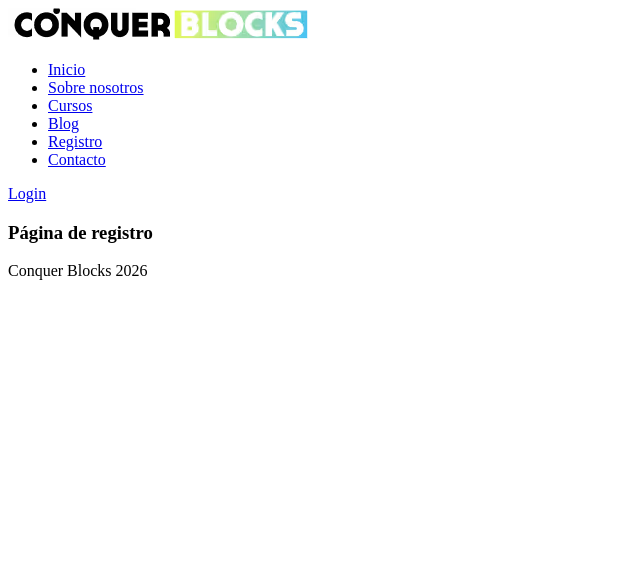
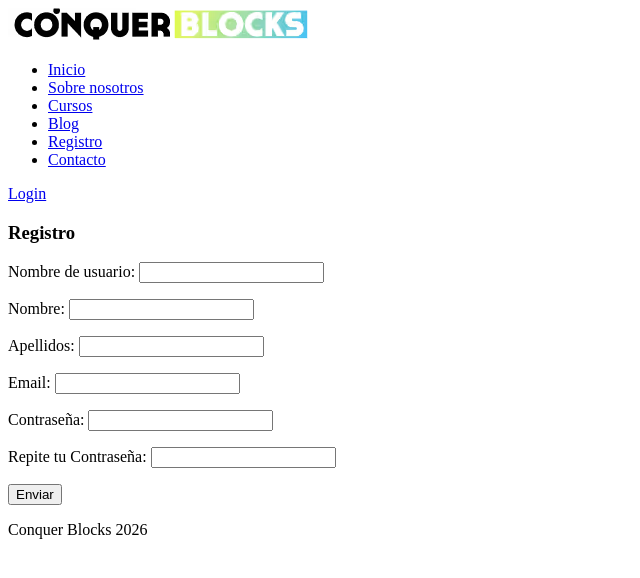
Before and after one commit to Javi-kl/mi-proyecto-django, a Django app: page /registro/ in a window 1280 px wide. Shown: the top 578 px of the page, without its empty margins (0-640 px from the left). Run offline with Django 5.2, Linux system fonts and the light colour scheme.

Commit message:
feat: agregar registro de usuarios mediante formulario.

```diff
--- a/conquerblocks_1/conquerblocks_1/templates/core/register.html
+++ b/conquerblocks_1/conquerblocks_1/templates/core/register.html
@@ -2,5 +2,17 @@
 
 {% block head_title %}Registro{% endblock%}
 {% block page_content%}
-    <h1>Página de registro</h1>
+    <h1>Registro</h1>
+    {% if form %}
+        {% if error_message %}
+            {{ error_message }}
+        {% endif %}
+        <form action="" method="post">
+            {% csrf_token %}
+            {{ form.as_p}}
+            <button>Enviar</button>
+        </form>
+    {% else %}
+    <p>{{ msj }}</p>
+    {% endif %}
 {% endblock %}
--- a/conquerblocks_1/core/forms.py
+++ b/conquerblocks_1/core/forms.py
@@ -1,4 +1,5 @@
 from django import forms
+from django.contrib.auth.password_validation import validate_password
 
 
 class ContactForm(forms.Form):
@@ -18,3 +19,26 @@ class ContactForm(forms.Form):
 class LoginForm(forms.Form):
     username = forms.CharField(max_length=140, label="Nombre de usuario")
     password = forms.CharField(widget=forms.PasswordInput(), label="Contraseña")
+
+
+class UserRegisterForm(forms.Form):
+    username = forms.CharField(max_length=140, label="Nombre de usuario")
+    first_name = forms.CharField(max_length=140, label="Nombre")
+    last_name = forms.CharField(max_length=140, label="Apellidos")
+    email = forms.EmailField(max_length=140, label="Email")
+    password1 = forms.CharField(widget=forms.PasswordInput(), label="Contraseña")
+    password2 = forms.CharField(
+        widget=forms.PasswordInput(), label="Repite tu Contraseña"
+    )
+
+    def clean_password2(self):
+        password1 = self.cleaned_data.get("password1")
+        password2 = self.cleaned_data.get("password2")
+
+        if password1 != password2 and password1 != "":
+            raise forms.ValidationError("Las contraseñas no coinciden")
+
+        if password2 != "":
+            validate_password(password2)
+
+        return password2
--- a/conquerblocks_1/core/views.py
+++ b/conquerblocks_1/core/views.py
@@ -1,4 +1,5 @@
 from django.contrib.auth import authenticate, login, logout
+from django.contrib.auth.models import User
 from django.core.mail import send_mail
 from django.shortcuts import redirect, render
 from django.urls import reverse
@@ -6,7 +7,7 @@ from django.urls import reverse
 from blog.models import Post
 from courses.models import Course
 
-from .forms import ContactForm, LoginForm
+from .forms import ContactForm, LoginForm, UserRegisterForm
 from .models import Contact
 
 
@@ -55,7 +56,32 @@ def logout_view(request):
 
 
 def register(request):
-    return render(request, "core/register.html")
+    if request.POST:
+        form = UserRegisterForm(request.POST)
+        if form.is_valid():
+            username = form.cleaned_data["username"]
+            first_name = form.cleaned_data["first_name"]
+            last_name = form.cleaned_data["last_name"]
+            email = form.cleaned_data["email"]
+            password1 = form.cleaned_data["password1"]
+            password2 = form.cleaned_data["password2"]
+
+            user = User.objects.create_user(username, email, password1)
+
+            if user:
+                user.first_name = first_name
+                user.last_name = last_name
+                user.save()
+
+            context = {"msj": "Usuario creado correctamente"}
+            return render(request, "core/register.html", context)
+        else:
+            context = {"form": form, "error": True}
+            return render(request, "core/register.html", context)
+    else:
+        form = UserRegisterForm()
+        context = {"form": form}
+        return render(request, "core/register.html", context)
 
 
 def contact(request):
```
